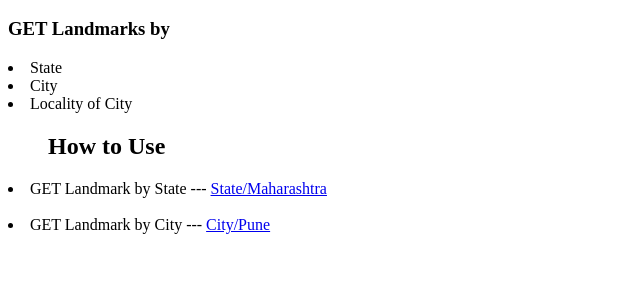
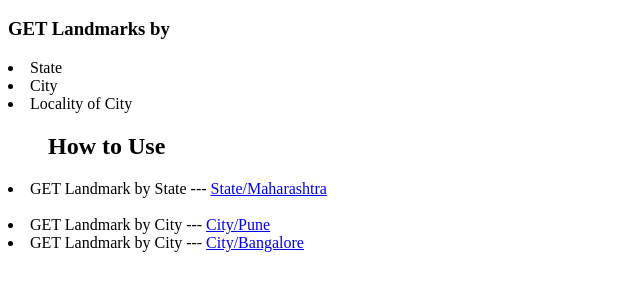
Before and after one commit to gdscwce/Indian-Landmarks-API-, a website: page index.html in a window 1280 px wide. Shown: the part 48-338 px from the top of the page, without its empty margins (0-640 px from the left). Drawn offline with Linux system fonts and the light colour scheme.

Commit message:
Update index.html

```diff
--- a/index.html
+++ b/index.html
@@ -17,6 +17,9 @@
 <li>GET Landmark by City ---
     <a href="/state/pune">City/Pune</a>
 </li>
+    <li>GET Landmark by City ---
+    <a href="/state/bangalore">City/Bangalore</a>
+</li>
 
 
 
```
